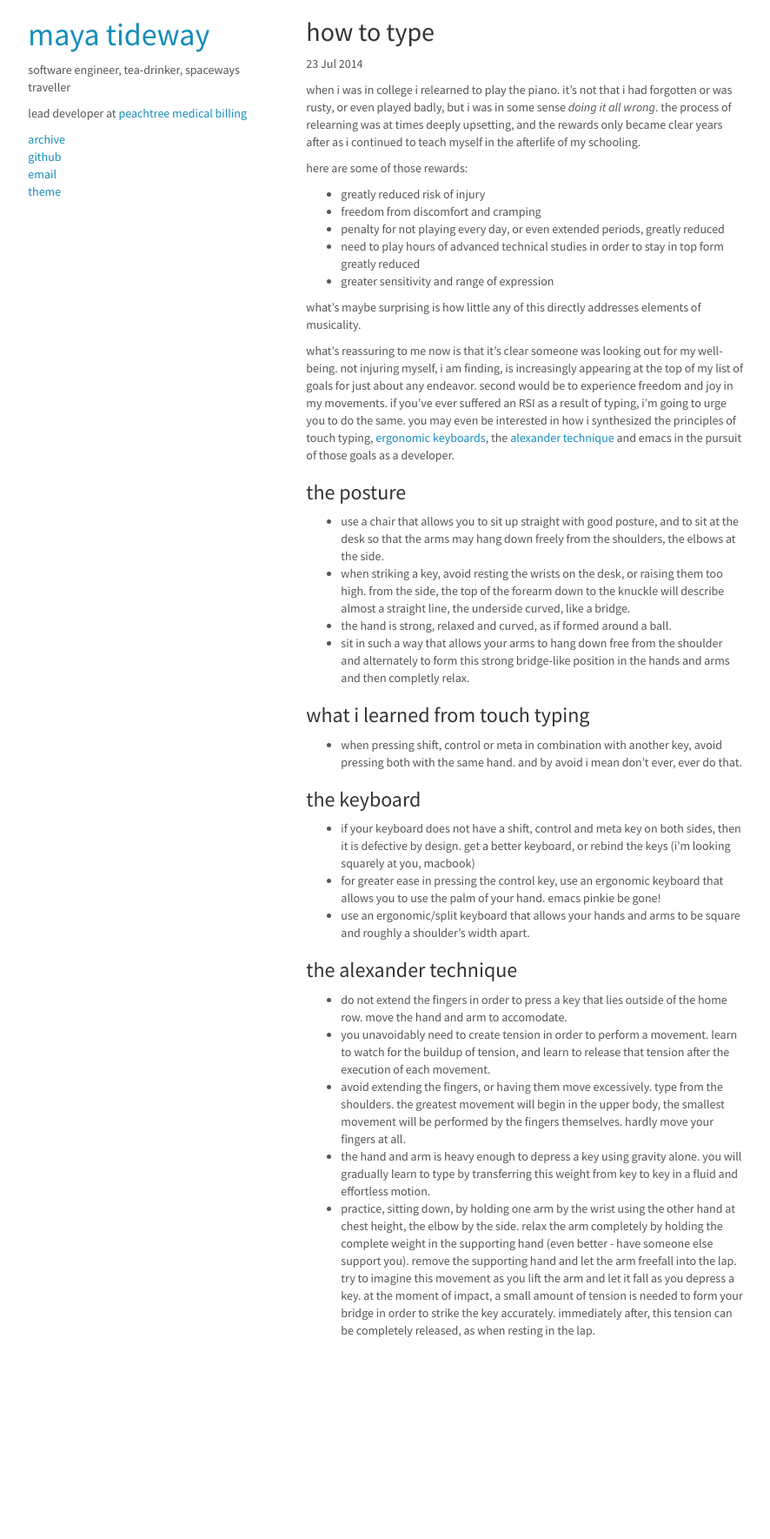
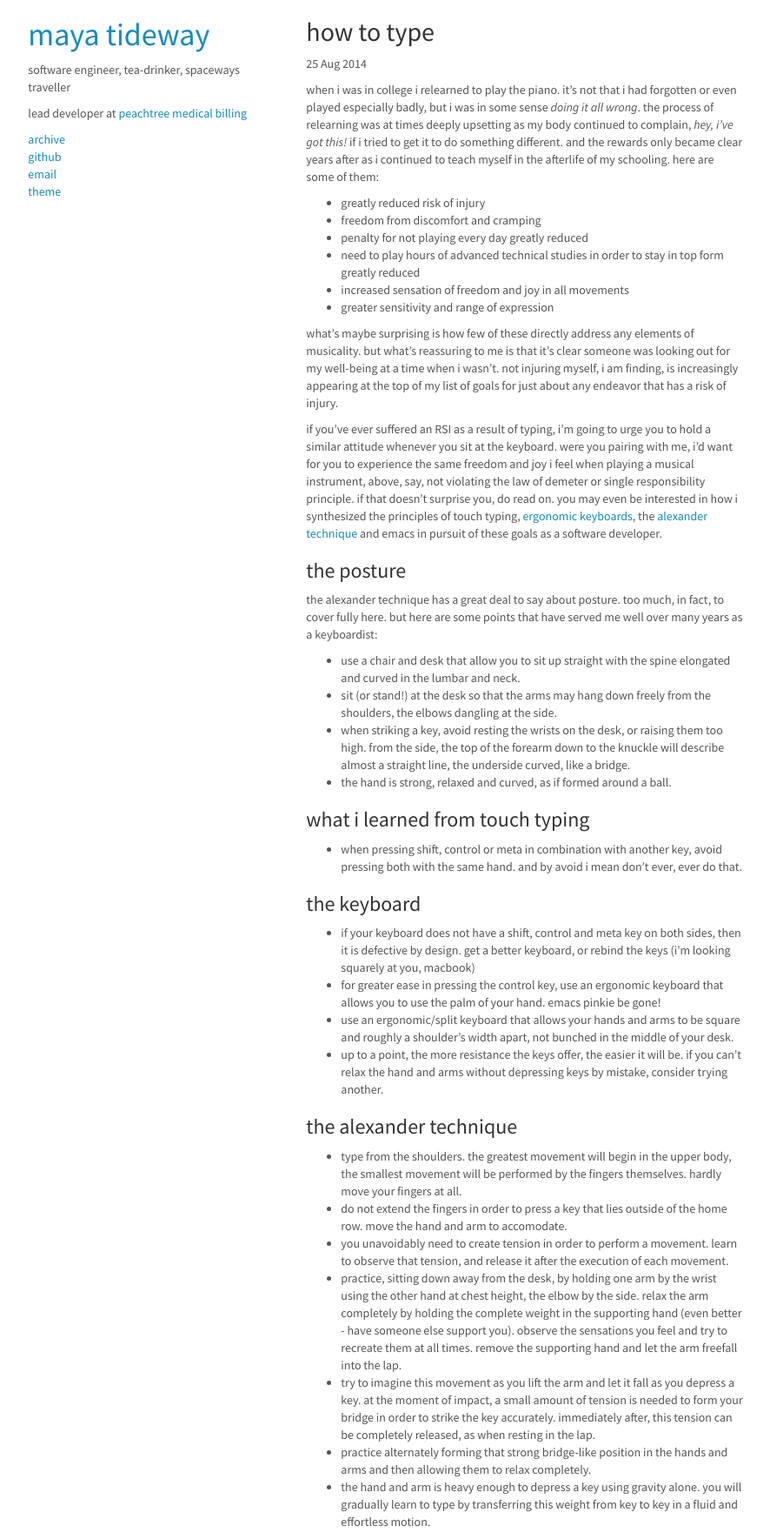
Before and after one commit to imtayadeway/imtayadeway.github.io, a Jekyll site: the page built from _posts/2014-07-23-how-to-type.md, in a window 1280 px wide. Shown: the whole page at 87% size, without its empty margins (196-1082 px from the left). Built offline with Jekyll 4.4.1, drawn with Linux system fonts in a browser that asks for light colours; Markdown is read by kramdown in place of the engine named in the settings; before the commit the page ends 1549 px from its top, so only the background shows below that.

Commit message:
Finish how to type.

```diff
--- a/_posts/2014-07-23-how-to-type.md
+++ b/_posts/2014-07-23-how-to-type.md
@@ -1,51 +1,59 @@
 ---
 layout: post
 title: "how to type"
-date: 2014-07-23 15:25:57
+date: 2014-08-25 20:07:27
 ---
 
 when i was in college i relearned to play the piano. it's not that i
-had forgotten or was rusty, or even played badly, but i was in some
-sense *doing it all wrong*. the process of relearning was at times
-deeply upsetting, and the rewards only became clear years after as i
-continued to teach myself in the afterlife of my schooling.
-
-here are some of those rewards:
+had forgotten or even played especially badly, but i was in some sense
+*doing it all wrong*. the process of relearning was at times deeply
+upsetting as my body continued to complain, *hey, i've got this!* if i
+tried to get it to do something different.  and the rewards only
+became clear years after as i continued to teach myself in the
+afterlife of my schooling. here are some of them:
 
 * greatly reduced risk of injury
 * freedom from discomfort and cramping
-* penalty for not playing every day, or even extended periods, greatly reduced
+* penalty for not playing every day greatly reduced
 * need to play hours of advanced technical studies in order to stay in
   top form greatly reduced
+* increased sensation of freedom and joy in all movements
 * greater sensitivity and range of expression
 
-what's maybe surprising is how little any of this directly addresses
-elements of musicality.
+what's maybe surprising is how few of these directly address any
+elements of musicality.  but what's reassuring to me is that it's
+clear someone was looking out for my well-being at a time when i
+wasn't. not injuring myself, i am finding, is increasingly appearing
+at the top of my list of goals for just about any endeavor that has a
+risk of injury.
 
-what's reassuring to me now is that it's clear someone was looking out
-for my well-being. not injuring myself, i am finding, is increasingly
-appearing at the top of my list of goals for just about any
-endeavor. second would be to experience freedom and joy in my
-movements. if you've ever suffered an RSI as a result of typing, i'm
-going to urge you to do the same. you may even be interested in how i
-synthesized the principles of touch typing,
+if you've ever suffered an RSI as a result of typing, i'm going to
+urge you to hold a similar attitude whenever you sit at the
+keyboard. were you pairing with me, i'd want for you to experience the
+same freedom and joy i feel when playing a musical instrument, above,
+say, not violating the law of demeter or single responsibility
+principle. if that doesn't surprise you, do read on. you may even be
+interested in how i synthesized the principles of touch typing,
 [ergonomic keyboards](http://en.wikipedia.org/wiki/Ergonomic_keyboard),
 the
 [alexander technique](http://en.wikipedia.org/wiki/Alexander_technique)
-and emacs in the pursuit of those goals as a developer.
+and emacs in pursuit of these goals as a software developer.
 
 ### the posture
-* use a chair that allows you to sit up straight with good posture,
-  and to sit at the desk so that the arms may hang down freely from
-  the shoulders, the elbows at the side.
+
+the alexander technique has a great deal to say about posture.  too
+much, in fact, to cover fully here. but here are some points that have
+served me well over many years as a keyboardist:
+
+* use a chair and desk that allow you to sit up straight with the spine
+  elongated and curved in the lumbar and neck.
+* sit (or stand!) at the desk so that the arms may hang down freely from
+  the shoulders, the elbows dangling at the side.
 * when striking a key, avoid resting the wrists on the desk, or
   raising them too high. from the side, the top of the forearm down to
   the knuckle will describe almost a straight line, the underside
   curved, like a bridge.
 * the hand is strong, relaxed and curved, as if formed around a ball.
-* sit in such a way that allows your arms to hang down free from the
-  shoulder and alternately to form this strong bridge-like position in the
-  hands and arms and then completly relax.
 
 ### what i learned from touch typing
 * when pressing shift, control or meta in combination with another
@@ -58,29 +66,36 @@ and emacs in the pursuit of those goals as a developer.
   rebind the keys (i'm looking squarely at you, macbook)
 * for greater ease in pressing the control key, use an ergonomic
   keyboard that allows you to use the palm of your hand. emacs pinkie be gone!
-* use an ergonomic/split keyboard that allows your hands and arms to be
-  square and roughly a shoulder's width apart.
+* use an ergonomic/split keyboard that allows your hands and arms to
+  be square and roughly a shoulder's width apart, not bunched in the
+  middle of your desk.
+* up to a point, the more resistance the keys offer, the easier it
+  will be. if you can't relax the hand and arms without depressing
+  keys by mistake, consider trying another.
 
 ### the alexander technique
+* type from the shoulders. the greatest movement will begin in the
+  upper body, the smallest movement will be performed by the fingers
+  themselves. hardly move your fingers at all.
 * do not extend the fingers in order to press a key that lies outside
   of the home row. move the hand and arm to accomodate.
 * you unavoidably need to create tension in order to perform a
-  movement. learn to watch for the buildup of tension, and learn to
-  release that tension after the execution of each movement.
-* avoid extending the fingers, or having them move excessively. type
-  from the shoulders. the greatest movement will begin in the upper
-  body, the smallest movement will be performed by the fingers
-  themselves. hardly move your fingers at all.
+  movement. learn to observe that tension, and release it after the
+  execution of each movement.
+* practice, sitting down away from the desk, by holding one arm by the
+  wrist using the other hand at chest height, the elbow by the
+  side. relax the arm completely by holding the complete weight in the
+  supporting hand (even better - have someone else support
+  you). observe the sensations you feel and try to recreate them at
+  all times. remove the supporting hand and let the arm freefall into
+  the lap.
+* try to imagine this movement as you lift the arm and let it
+  fall as you depress a key. at the moment of impact, a small amount
+  of tension is needed to form your bridge in order to strike the key
+  accurately. immediately after, this tension can be completely
+  released, as when resting in the lap.
+* practice alternately forming that strong bridge-like position in the
+  hands and arms and then allowing them to relax completely.
 * the hand and arm is heavy enough to depress a key using gravity
   alone. you will gradually learn to type by transferring this weight
   from key to key in a fluid and effortless motion.
-* practice, sitting down, by holding one arm by the wrist using the
-  other hand at chest height, the elbow by the side. relax the arm
-  completely by holding the complete weight in the supporting hand
-  (even better - have someone else support you). remove the supporting
-  hand and let the arm freefall into the lap. try to imagine this
-  movement as you lift the arm and let it fall as you depress a
-  key. at the moment of impact, a small amount of tension is needed to
-  form your bridge in order to strike the key accurately. immediately
-  after, this tension can be completely released, as when resting in
-  the lap.
```
